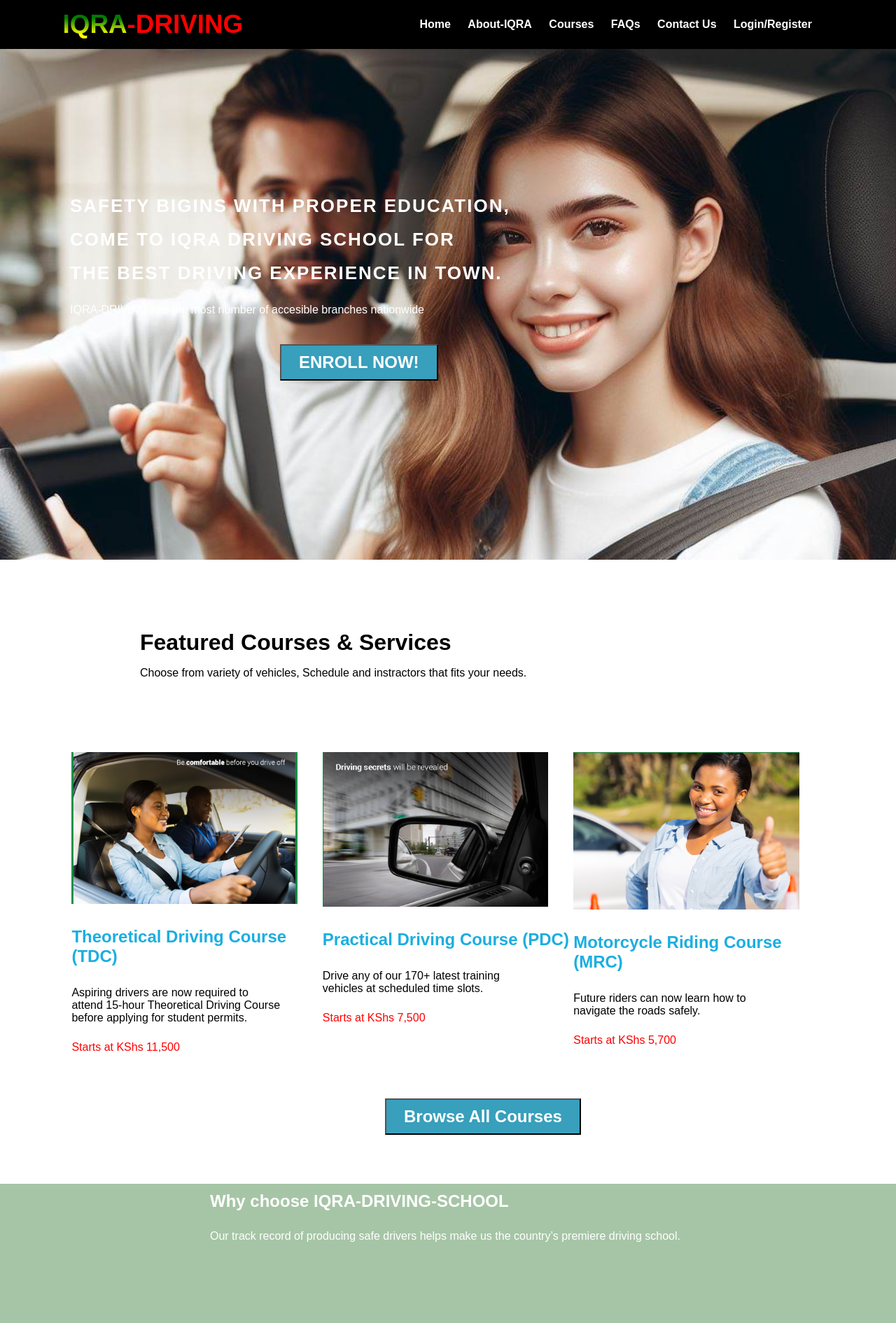
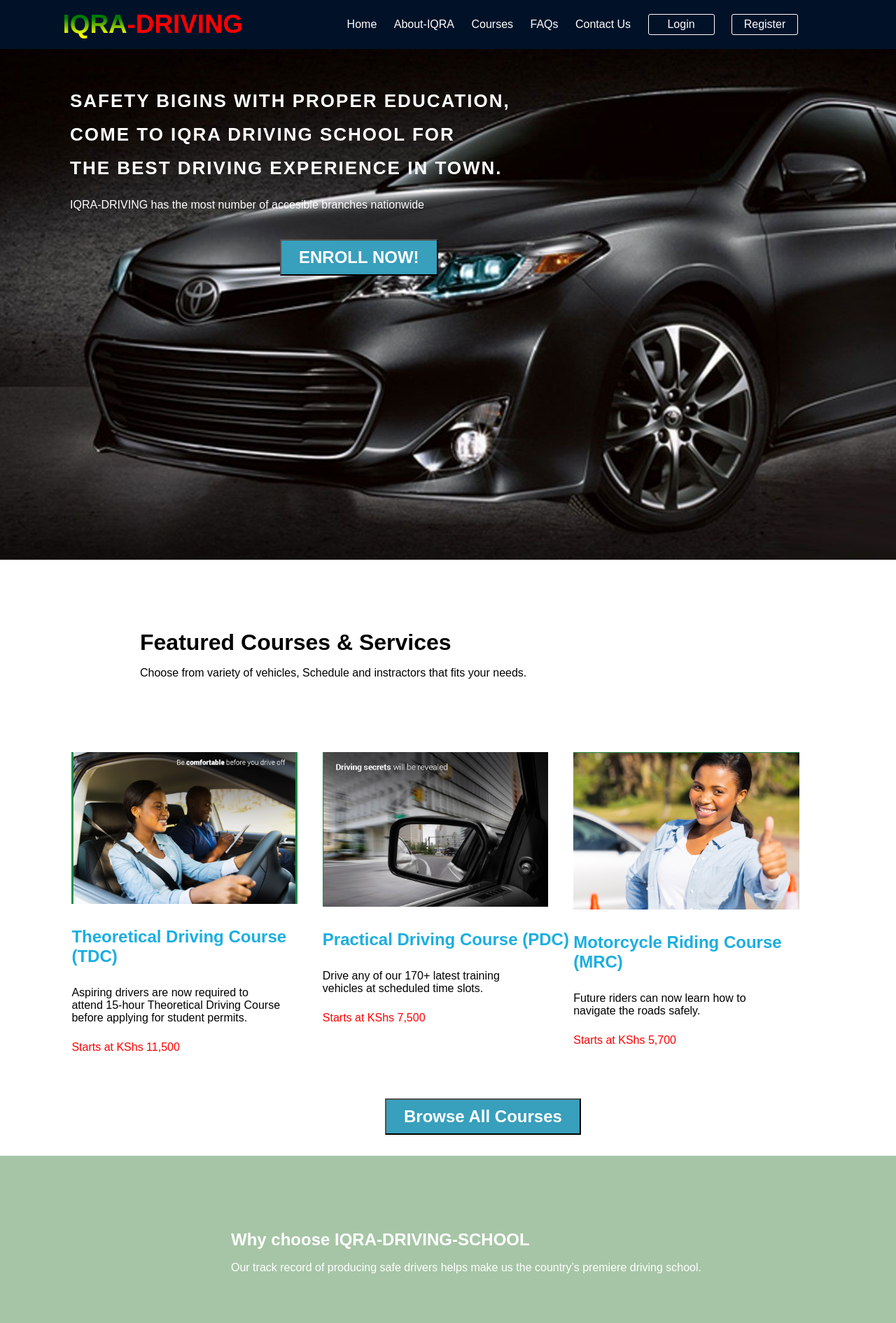
Before and after one commit to benjaminkyalo/iQRA-driving.github.io, a plain HTML site: page index.html in a window 1280 px wide. Shown: the top 1891 px of the page at 70% size. Drawn offline with nearby package versions, Linux system fonts and the light colour scheme.

Commit message:
landing page finishied

```diff
--- a/index.html
+++ b/index.html
@@ -19,10 +19,11 @@
                 <a href="#">Courses</a>
                 <a href="#">FAQs</a>
                 <a href="#">Contact Us</a>
-                <a href="#">Login/Register</a>
+                <a href="#"><button>Login</button> <button>Register</button></a>
             </li>
         </ul>
     </nav>
+</div>
     <div  data-aos="fade-down-right" data-aos-duration="2000"
     class="header-text">
         <h2>SAFETY BIGINS WITH PROPER EDUCATION, <br>
@@ -64,9 +65,10 @@
    <div class="section3">
     <div class="row3">
         <div class="texts">
+            <div class="tikaseo">
         <h2> Why choose IQRA-DRIVING-SCHOOL</h2>
     <P>Our track record of producing safe drivers helps make us the country’s premiere driving school.</P>
-
+</div>
 </div>
 <div class="gen">
 <div class="col31">
@@ -181,7 +183,7 @@
         </div>
         <div class="col6">
             <h3>QUICK CONTACT</h3>
-            <p>ADDRESS: 2 Sta. Lucia St., Plainview, Mandaluyong City
+            <p>ADDRESS: 2 Hurligham, Nairobi, Kenya
 
                 CUSTOMER CARE HOTLINE:    0721215261
 
--- a/style.css
+++ b/style.css
@@ -13,7 +13,7 @@ body{
 header{
     width: 100%;
     height: 100vh;
-    background-image: url(img/background1.jpeg);
+    background-image: url(img/markx.jpg);
     background-size: cover;
 }
 
@@ -28,7 +28,9 @@ header nav ul{
     align-items: center;
     justify-content: space-between;
     height: 70px;
-    background-color: #000;
+    background-color: #011228;
+    position: -webkit-sticky;
+    position: relative;
 }
 
 header nav ul .logo{
@@ -52,17 +54,30 @@ header nav ul li{
 
 header nav ul li a{
     font-size: 1rem;
-    font-weight: 900;
+    font-weight: 100;
     text-decoration: none;
     color: #fff;
     margin-right: 20px;
+    transition: 5s;
 }
 
 header nav ul li a:hover{
+    text-decoration: underline;
     background: linear-gradient(to top, yellow 15%, green 70%, darkgreen 100%);
   -webkit-background-clip: text;
   -webkit-text-fill-color: transparent;
 
+}
+
+header nav ul li a button{
+    color: #fff;
+    background-color: transparent;
+    padding: 5px 10px;
+    border-radius: 3px;
+    border: 0.5px #fff solid;
+    font-size: 16px;
+    margin-right: 20px;
+    width: 95px;
 }
 
  .header-text h2{
@@ -71,7 +86,7 @@ header nav ul li a:hover{
     line-height: 3rem;
     position: relative;
     margin-left: 100px;
-    margin-top: 200px;
+    margin-top: 50px;
     font-size: 26PX;
 
 }
@@ -182,6 +197,7 @@ body .p1 p{
 
 .section3{
     background-color: rgb(166, 197, 166);
+    padding: 30px;
 }
 
 .section3 .row3{
@@ -194,11 +210,11 @@ body .p1 p{
     margin-bottom: 30px;
 }
 
-.section3 .row3 .texts{
-    margin-top: 40px;
+.row3 .texts .tikaseo {
+    margin-top: 70px;
     margin-left: 300px;
-    margin-bottom: 40px;
-    line-height: 50px;
+    margin-bottom: 0px;
+    line-height: 40px;
 }
 
 .section3 .row3 .gen{
@@ -330,7 +346,7 @@ width: 90%;
 .section5 .row5{
     display: flex;
     margin:0 0 10% 10%;
-    padding-bottom: 75px;
+    padding-bottom: 15px;
 }
 
 .section5 .row5 .info2 h1{
@@ -454,10 +470,9 @@ width: 90%;
 
 .footer{
     color: #fff;
-    font-weight: 900;
-    background-image: url(img/footer.jpeg);
+    font-weight: 100;
+    background-color: #011228;
     background-size: cover;
-    background-repeat: no-repeat;
 }
 
 .footer .row6{
@@ -545,7 +560,7 @@ width: 90%;
     height: 50px;
     text-align: center;
     align-items: center;
-    margin-bottom: 20px;
+    margin-bottom: 40px;
 }
 
 @media only screen and (max-width: 375px){
```
Also changed, not shown: img/markx.jpg (added), img/mnarkx.jpg (added).
